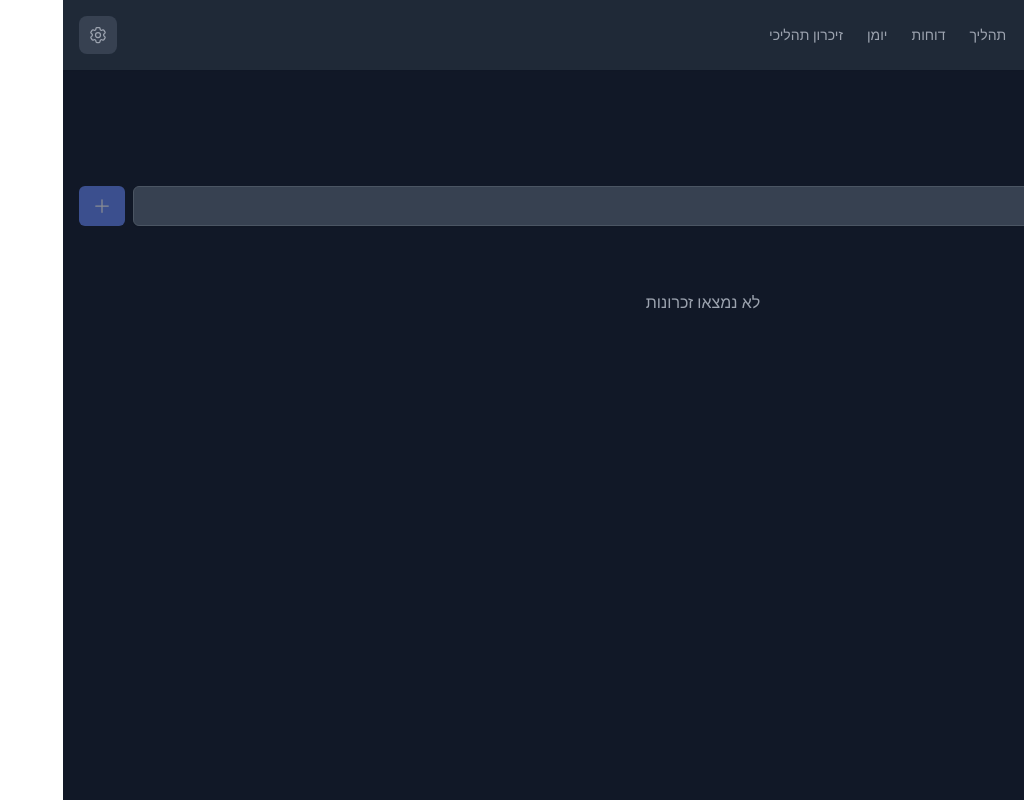
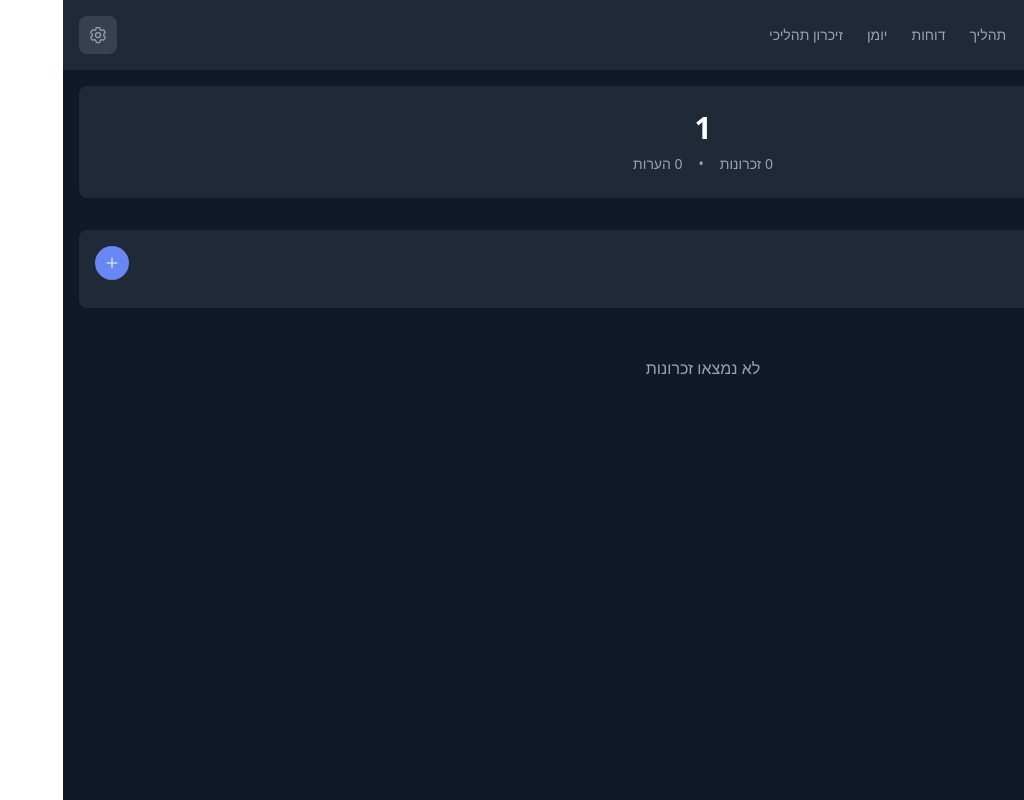
Before and after one commit to TomerOmri/tradersmind, a React (Vite) app: page /memory/1 in a window 1280 px wide. Shown: the whole page, without its empty margins (256-1280 px from the left). Built offline with nearby package versions, Linux system fonts and the light colour scheme.

Commit message:
align tables

```diff
--- a/package.json
+++ b/package.json
@@ -33,6 +33,7 @@
     "framer-motion": "^12.17.0",
     "i18next": "^23.10.1",
     "i18next-browser-languagedetector": "^7.2.0",
+    "idb-keyval": "^6.2.2",
     "react": "^18.2.0",
     "react-dom": "^18.2.0",
     "react-i18next": "^14.1.0",
--- /dev/null
+++ b/src/components/StickyNoteModal.tsx
@@ -0,0 +1,124 @@
+import { useState, useRef, useEffect } from "react";
+import { useTranslation } from "react-i18next";
+import { XMarkIcon, FaceSmileIcon } from "@heroicons/react/24/outline";
+import data from "@emoji-mart/data";
+import Picker from "@emoji-mart/react";
+
+interface StickyNoteModalProps {
+  isOpen: boolean;
+  onClose: () => void;
+  onAdd: (text: string) => void;
+}
+
+export default function StickyNoteModal({
+  isOpen,
+  onClose,
+  onAdd,
+}: StickyNoteModalProps) {
+  const { t, i18n } = useTranslation();
+  const [text, setText] = useState("");
+  const [showEmojiPicker, setShowEmojiPicker] = useState(false);
+  const textareaRef = useRef<HTMLTextAreaElement>(null);
+  const isRTL = i18n.dir() === "rtl";
+
+  useEffect(() => {
+    if (isOpen && textareaRef.current) {
+      textareaRef.current.focus();
+    }
+  }, [isOpen]);
+
+  const handleSubmit = () => {
+    if (text.trim()) {
+      onAdd(text.trim());
+      setText("");
+      onClose();
+    }
+  };
+
+  const handleKeyDown = (e: React.KeyboardEvent) => {
+    if (e.key === "Enter" && !e.shiftKey) {
+      e.preventDefault();
+      handleSubmit();
+    } else if (e.key === "Escape") {
+      onClose();
+    }
+  };
+
+  const addEmoji = (emoji: any) => {
+    setText((prev) => prev + emoji.native);
+    setShowEmojiPicker(false);
+  };
+
+  if (!isOpen) return null;
+
+  return (
+    <div className="fixed inset-0 bg-black bg-opacity-50 z-50 flex items-center justify-center">
+      <div className="bg-white dark:bg-gray-800 rounded-lg p-4 max-w-xl w-full mx-4 relative">
+        <button
+          onClick={onClose}
+          className="absolute top-3 right-3 text-gray-400 hover:text-gray-600 dark:text-gray-500 dark:hover:text-gray-300"
+        >
+          <XMarkIcon className="h-5 w-5" />
+        </button>
+
+        <h2 className="text-lg font-medium text-gray-900 dark:text-white mb-3">
+          {t("memory.addNewNote")}
+        </h2>
+
+        <div className="relative">
+          <textarea
+            ref={textareaRef}
+            value={text}
+            onChange={(e) => setText(e.target.value)}
+            onKeyDown={handleKeyDown}
+            placeholder={t("memory.notePlaceholder")}
+            className={`w-full px-3 py-2 border border-gray-300 rounded-md shadow-sm focus:outline-none focus:ring-2 focus:ring-primary-500 focus:border-primary-500 dark:bg-gray-700 dark:border-gray-600 dark:text-white resize-none min-h-[100px] text-sm ${
+              isRTL ? "text-right" : "text-left"
+            }`}
+            dir={isRTL ? "rtl" : "ltr"}
+          />
+
+          <div className="absolute bottom-2 left-2">
+            <button
+              type="button"
+              onClick={() => setShowEmojiPicker(!showEmojiPicker)}
+              className="text-gray-400 hover:text-gray-600 dark:text-gray-500 dark:hover:text-gray-300 p-1"
+            >
+              <FaceSmileIcon className="h-5 w-5" />
+            </button>
+          </div>
+
+          {showEmojiPicker && (
+            <div className="absolute bottom-full mb-2 left-0">
+              <Picker
+                data={data}
+                onEmojiSelect={addEmoji}
+                theme={
+                  document.documentElement.classList.contains("dark")
+                    ? "dark"
+                    : "light"
+                }
+              />
+            </div>
+          )}
+        </div>
+
+        <div className="mt-3 flex justify-end gap-2">
+          <button
+            onClick={onClose}
+            className="px-3 py-1.5 text-sm font-medium text-gray-700 dark:text-gray-300 hover:bg-gray-100 dark:hover:bg-gray-700 rounded-md"
+          >
+            {t("actions.cancel")}
+          </button>
+          <button
+            onClick={handleSubmit}
+            disabled={!text.trim()}
+            className="px-3 py-1.5 text-sm font-medium text-white bg-primary-500 hover:bg-primary-600 rounded-md disabled:opacity-50 disabled:cursor-not-allowed"
+          >
+            {t("actions.add")}
+          </button>
+        </div>
+      </div>
+    </div>
+  );
+}
--- a/src/i18n/he.json
+++ b/src/i18n/he.json
@@ -200,9 +200,14 @@
     "noMemories": "לא נמצאו זכרונות",
     "deleteConfirm": "האם אתה בטוח שברצונך למחוק זיכרון זה?",
     "categories": "קטגוריות זיכרון",
-    "stickyNotes": "פתקים",
-    "addStickyNote": "הוסף פתק חדש...",
+    "stickyNotes": "הערות",
+    "addNote": "הוסף הערה",
+    "addNewNote": "הוסף תובנה",
+    "notePlaceholder": "מה למדת מהתבנית הזו? (Shift + Enter לשורה חדשה)",
+    "noNotes": "אין הערות עדיין. הוסף את ההערה הראשונה שלך!",
     "backToCategories": "חזרה לקטגוריות",
+    "memories": "זכרונות",
+    "notes": "הערות",
     "needImage": "אנא הוסף תמונה",
     "needDescription": "אנא הוסף תיאור",
     "needTag": "אנא בחר לפחות תגית אחת"
--- a/src/pages/MemoryTagPage.tsx
+++ b/src/pages/MemoryTagPage.tsx
@@ -1,22 +1,28 @@
-import { useState, useRef, useEffect } from "react";
+import { useState } from "react";
 import { useParams, Link } from "react-router-dom";
 import { useTranslation } from "react-i18next";
 import { format } from "date-fns";
 import { he, enUS } from "date-fns/locale";
-import { XMarkIcon, PlusIcon } from "@heroicons/react/24/outline";
+import {
+  XMarkIcon,
+  PlusIcon,
+  ChevronLeftIcon,
+  ChevronRightIcon,
+} from "@heroicons/react/24/outline";
 import MemoryGrid from "../components/MemoryGrid";
 import { useMemoryStore } from "../store/memoryStore";
 import { useStickyStore } from "../store/stickyStore";
 import type { StickyNote } from "../store/stickyStore";
+import StickyNoteModal from "../components/StickyNoteModal";
 
 export default function MemoryTagPage() {
   const { tag } = useParams<{ tag: string }>();
   const { t, i18n } = useTranslation();
-  const [newNote, setNewNote] = useState("");
+  const [isModalOpen, setIsModalOpen] = useState(false);
   const { memories } = useMemoryStore();
-  const { notes, addNote, removeNote, updateNote } = useStickyStore();
-  const inputRef = useRef<HTMLTextAreaElement>(null);
+  const { notes, addNote, removeNote } = useStickyStore();
   const locale = i18n.language === "he" ? he : enUS;
+  const isRTL = i18n.dir() === "rtl";
 
   // Format tag for display (convert from URL format to display format)
   const displayTag = tag
@@ -31,107 +37,103 @@ export default function MemoryTagPage() {
   ).length;
 
   // Get notes for this tag
-  const tagNotes = notes.filter((note) => note.tag === displayTag);
+  const tagNotes = notes
+    .filter((note) => note.tag === displayTag)
+    .sort(
+      (a, b) =>
+        new Date(b.createdAt).getTime() - new Date(a.createdAt).getTime()
+    );
 
-  const handleAddNote = () => {
-    if (newNote.trim() && displayTag) {
-      addNote(displayTag, newNote.trim());
-      setNewNote("");
-      if (inputRef.current) {
-        inputRef.current.style.height = "auto";
-      }
+  const handleAddNote = (text: string) => {
+    if (displayTag) {
+      addNote(displayTag, text);
     }
   };
 
-  const handleKeyDown = (e: React.KeyboardEvent) => {
-    if (e.key === "Enter" && !e.shiftKey) {
-      e.preventDefault();
-      handleAddNote();
-    }
-  };
-
-  // Auto-resize textarea
-  useEffect(() => {
-    if (inputRef.current) {
-      inputRef.current.style.height = "auto";
-      inputRef.current.style.height = `${inputRef.current.scrollHeight}px`;
-    }
-  }, [newNote]);
-
   return (
     <div className="container mx-auto p-4">
-      <div className="mb-6">
       {/* Header */}
-        <div className="flex items-center mb-6">
+      <div className="relative bg-white dark:bg-gray-800 rounded-lg shadow-sm p-6 mb-8">
         <Link
           to="/memory"
-            className="text-gray-500 hover:text-gray-700 dark:text-gray-400 dark:hover:text-gray-300 mr-4"
+          className={`absolute top-6 ${
+            isRTL ? "right-6" : "left-6"
+          } text-gray-500 hover:text-gray-700 dark:text-gray-400 dark:hover:text-gray-300`}
         >
-            ← {t("memory.backToCategories")}
+          {isRTL ? (
+            <ChevronRightIcon className="h-6 w-6" />
+          ) : (
+            <ChevronLeftIcon className="h-6 w-6" />
+          )}
         </Link>
-          <h1 className="text-2xl font-bold text-gray-900 dark:text-white">
-            {displayTag} ({memoryCount})
+
+        <div className="text-center">
+          <h1 className="text-3xl font-bold text-gray-900 dark:text-white mb-2">
+            {displayTag}
           </h1>
+          <div className="flex justify-center gap-4 text-sm text-gray-500 dark:text-gray-400">
+            <span>
+              {memoryCount} {t("memory.memories")}
+            </span>
+            <span>•</span>
+            <span>
+              {tagNotes.length} {t("memory.notes")}
+            </span>
+          </div>
+        </div>
       </div>
 
       {/* Sticky Notes Section */}
-        <div className="mb-8">
-          <div className="flex items-center mb-4">
-            <h2 className="text-lg font-semibold text-gray-800 dark:text-gray-200">
+      <div className="bg-white dark:bg-gray-800 rounded-lg shadow-sm p-4 mb-8">
+        <div className="flex justify-between items-center mb-3">
+          <div className="flex items-center gap-2">
+            <h2 className="text-lg font-medium text-gray-900 dark:text-white">
               {t("memory.stickyNotes")}
             </h2>
-            <span className="ml-2 text-sm text-gray-500 dark:text-gray-400">
+            <span className="text-sm text-gray-500 dark:text-gray-400">
               ({tagNotes.length})
             </span>
           </div>
-
-          {/* Add Note Input */}
-          <div className="flex gap-2 mb-4">
-            <textarea
-              ref={inputRef}
-              value={newNote}
-              onChange={(e) => setNewNote(e.target.value)}
-              onKeyDown={handleKeyDown}
-              placeholder={t("memory.addStickyNote")}
-              className="flex-1 px-3 py-2 border border-gray-300 rounded-md shadow-sm focus:outline-none focus:ring-primary-500 focus:border-primary-500 dark:bg-gray-700 dark:border-gray-600 dark:text-white text-sm min-h-[2.5rem] resize-none"
-              rows={1}
-            />
           <button
-              onClick={handleAddNote}
-              disabled={!newNote.trim()}
-              className="px-3 py-2 bg-primary-500 text-white rounded-md hover:bg-primary-600 focus:outline-none focus:ring-2 focus:ring-offset-2 focus:ring-primary-500 disabled:opacity-50 disabled:cursor-not-allowed"
+            onClick={() => setIsModalOpen(true)}
+            className="p-2 bg-primary-500 text-white rounded-full hover:bg-primary-600 focus:outline-none focus:ring-2 focus:ring-offset-2 focus:ring-primary-500"
           >
-              <PlusIcon className="h-5 w-5" />
+            <PlusIcon className="h-4 w-4" />
           </button>
         </div>
 
-          {/* Notes Grid */}
-          <div className="grid grid-cols-1 sm:grid-cols-2 lg:grid-cols-3 gap-4">
+        <div className="space-y-2">
           {tagNotes.map((note) => (
             <div
               key={note.id}
-                className={`${note.color} p-4 rounded-lg shadow-sm relative group`}
+              className={`flex items-center gap-3 p-2.5 bg-gray-900 dark:bg-black rounded-md relative group ${
+                isRTL ? "text-right" : "text-left"
+              }`}
+              dir={isRTL ? "rtl" : "ltr"}
             >
+              <p className="flex-1 min-w-0 text-sm text-gray-100 dark:text-gray-200 whitespace-pre-wrap break-words leading-snug">
+                {note.text}
+              </p>
               <button
                 onClick={() => removeNote(note.id)}
-                  className="absolute top-2 right-2 text-gray-400 hover:text-gray-600 dark:text-gray-500 dark:hover:text-gray-300 opacity-0 group-hover:opacity-100 transition-opacity"
+                className="text-gray-400 hover:text-gray-200 opacity-0 group-hover:opacity-100 transition-opacity flex-shrink-0"
               >
                 <XMarkIcon className="h-4 w-4" />
               </button>
-                <p className="text-gray-800 dark:text-gray-100 whitespace-pre-wrap break-words">
-                  {note.text}
-                </p>
-                <div className="mt-2 text-xs text-gray-500 dark:text-gray-400">
-                  {format(new Date(note.createdAt), "PPp", { locale })}
-                </div>
             </div>
           ))}
-          </div>
         </div>
       </div>
 
       {/* Memory Grid */}
       {displayTag && <MemoryGrid tag={displayTag} />}
+
+      {/* Add Note Modal */}
+      <StickyNoteModal
+        isOpen={isModalOpen}
+        onClose={() => setIsModalOpen(false)}
+        onAdd={handleAddNote}
+      />
     </div>
   );
 }
```
Also changed, not shown: src/components/TradeDashboard.tsx (+17 -22 lines), src/i18n/en.json (+7 -2 lines), 1 other file (tests, documents, lock files or other folders). Lines whose indentation alone changed are shown as unchanged.
